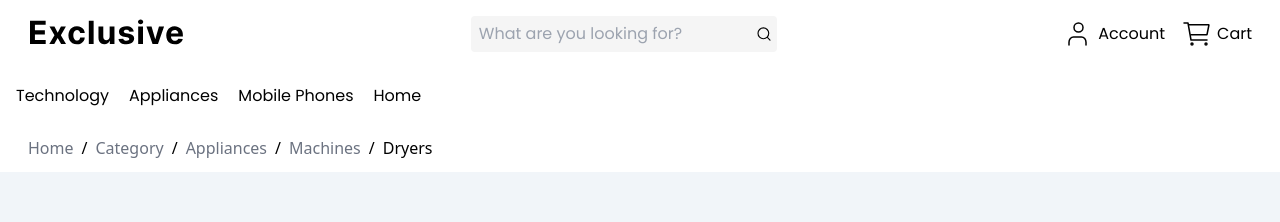
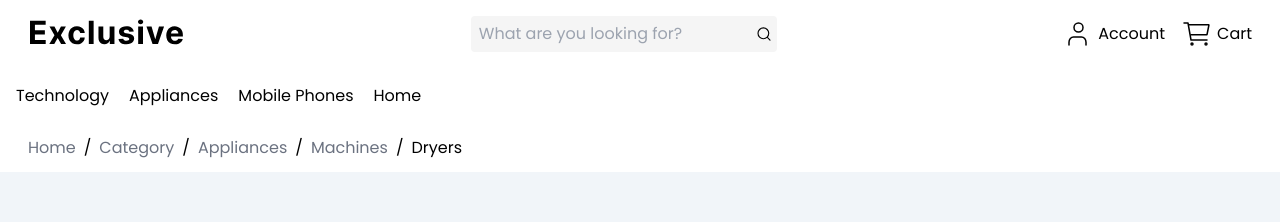
Before and after one commit to dr-von-doom/Exclusive, a React (Vite) app: page /exclusive/category/appliances/machines/dryers in a window 1280 px wide. Shown: the top 222 px of the page. Built offline with nearby package versions, Linux system fonts and the light colour scheme.

Commit message:
All features complete

```diff
--- a/src/components/Breadcumb/Breadcumb.tsx
+++ b/src/components/Breadcumb/Breadcumb.tsx
@@ -10,7 +10,7 @@ export const Breadcrumb = () => {
   const capitalize = (s: string) => s.charAt(0).toUpperCase() + s.slice(1);
 
   return (
-    <div className="w-full rounded-md p-3 ml-4">
+    <div className="w-full rounded-md p-3 ml-4 font-poppins">
       <ol className="list-reset flex">
         <li className="text-gray-500">
           <Link to="/">Home</Link>
```
